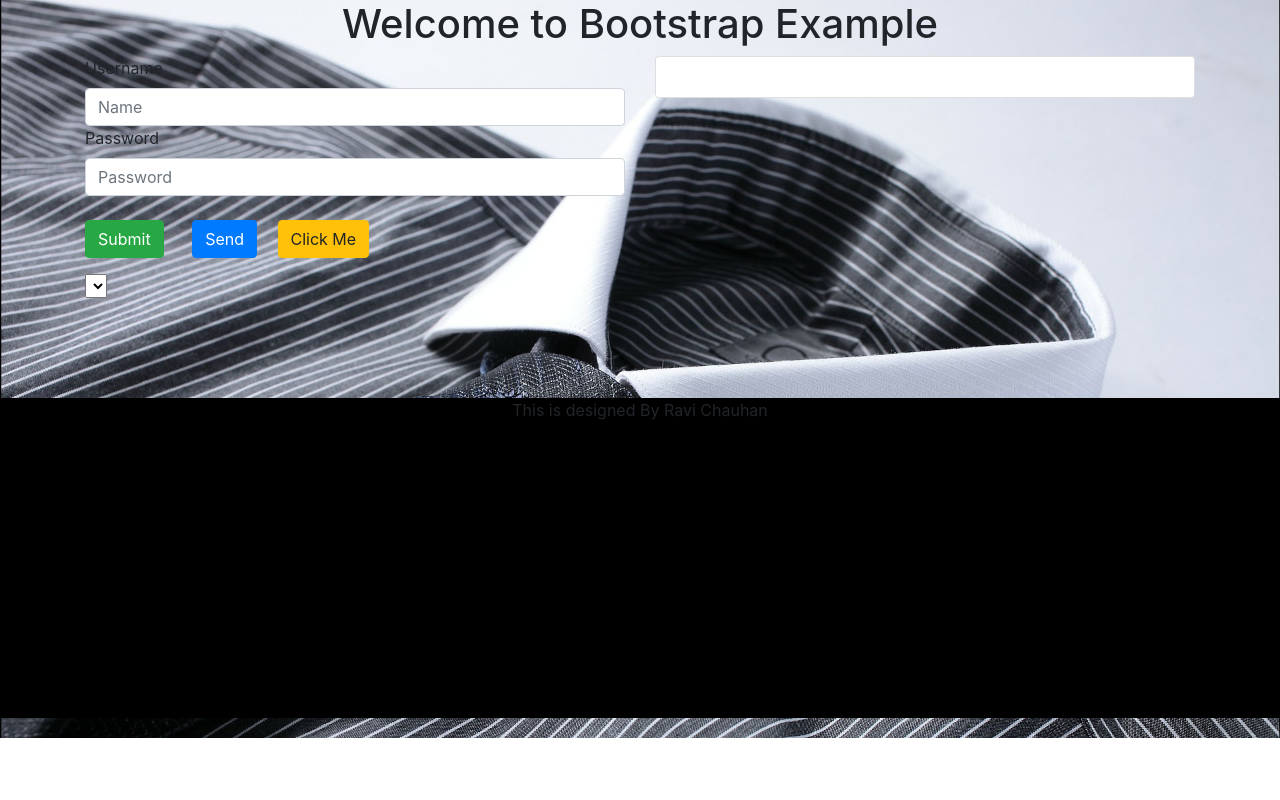
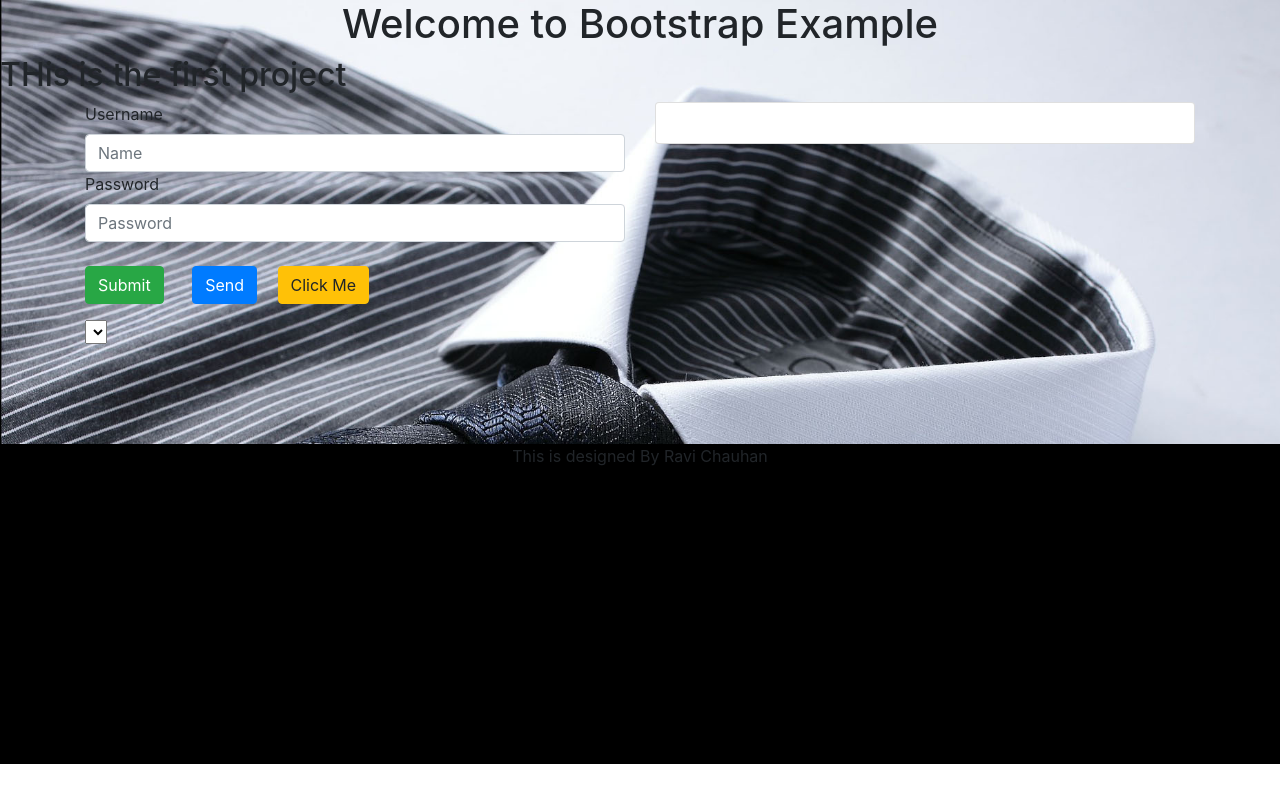
Before and after one commit to Rxgen/Test, a plain HTML site: page index.html in a window 1280 px wide. Drawn offline with nearby package versions, Linux system fonts and the light colour scheme.

Commit message:
Added H2

```diff
--- a/index.html
+++ b/index.html
@@ -21,6 +21,7 @@
 <body>
 
 <h1 class="text-center"> Welcome to Bootstrap Example  </h1>
+<h2> THis is the first project </h2>
 <div class="container" >
     <div class="row">
         <div class="col-lg-6">
```
